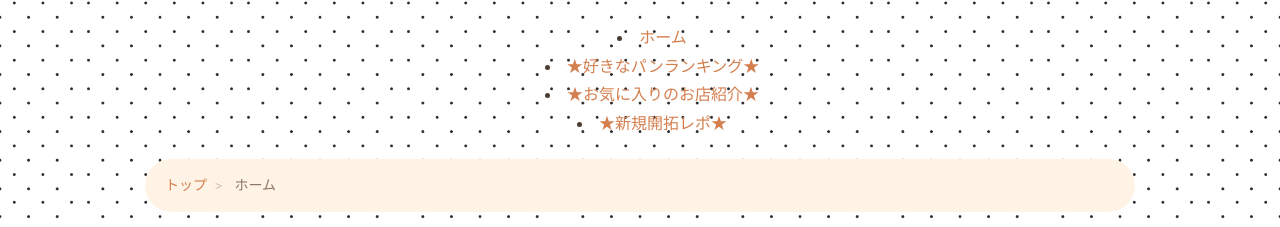
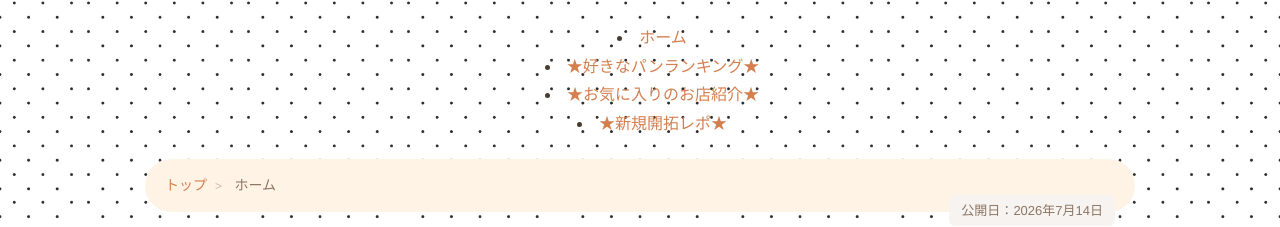
Before and after one commit to Ayana-Tanimoto/Ayana-Tanimoto.github.io, a plain HTML site: page index.html in a window 1280 px wide. Shown: the part 702-929 px from the top of the page. Drawn offline with Linux system fonts and the light colour scheme.

Commit message:
Add files via upload

```diff
--- a/index.html
+++ b/index.html
@@ -28,6 +28,10 @@
         <li><a href="index.html">トップ</a></li>
         <li>ホーム</li>
     </ul>
+
+    <span class="update" style="margin-top: -5px;">
+        公開日：<time datetime="2026-07-14">2026年7月14日</time>
+    </span>
 </div>
 
 <div class="main-containner">
```
